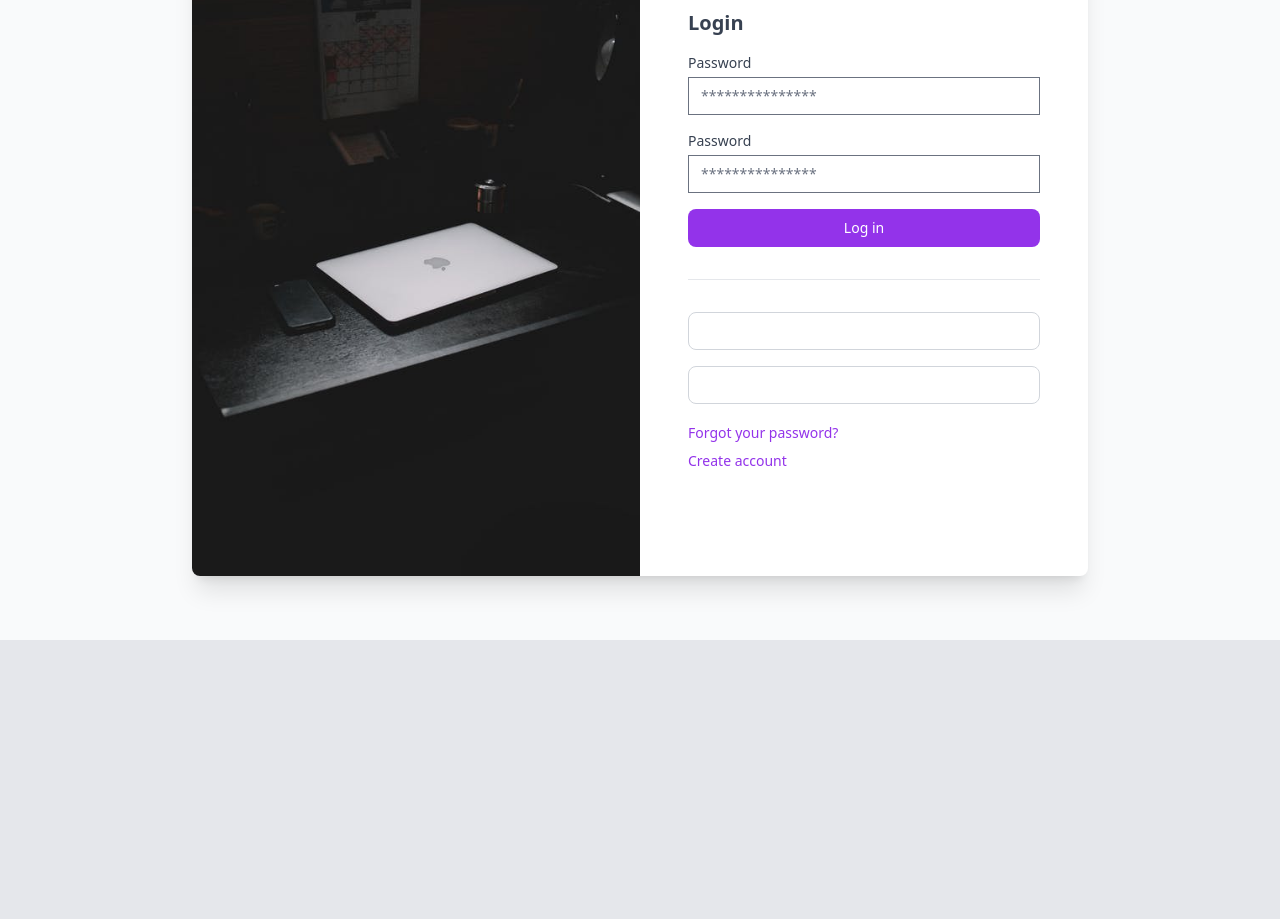
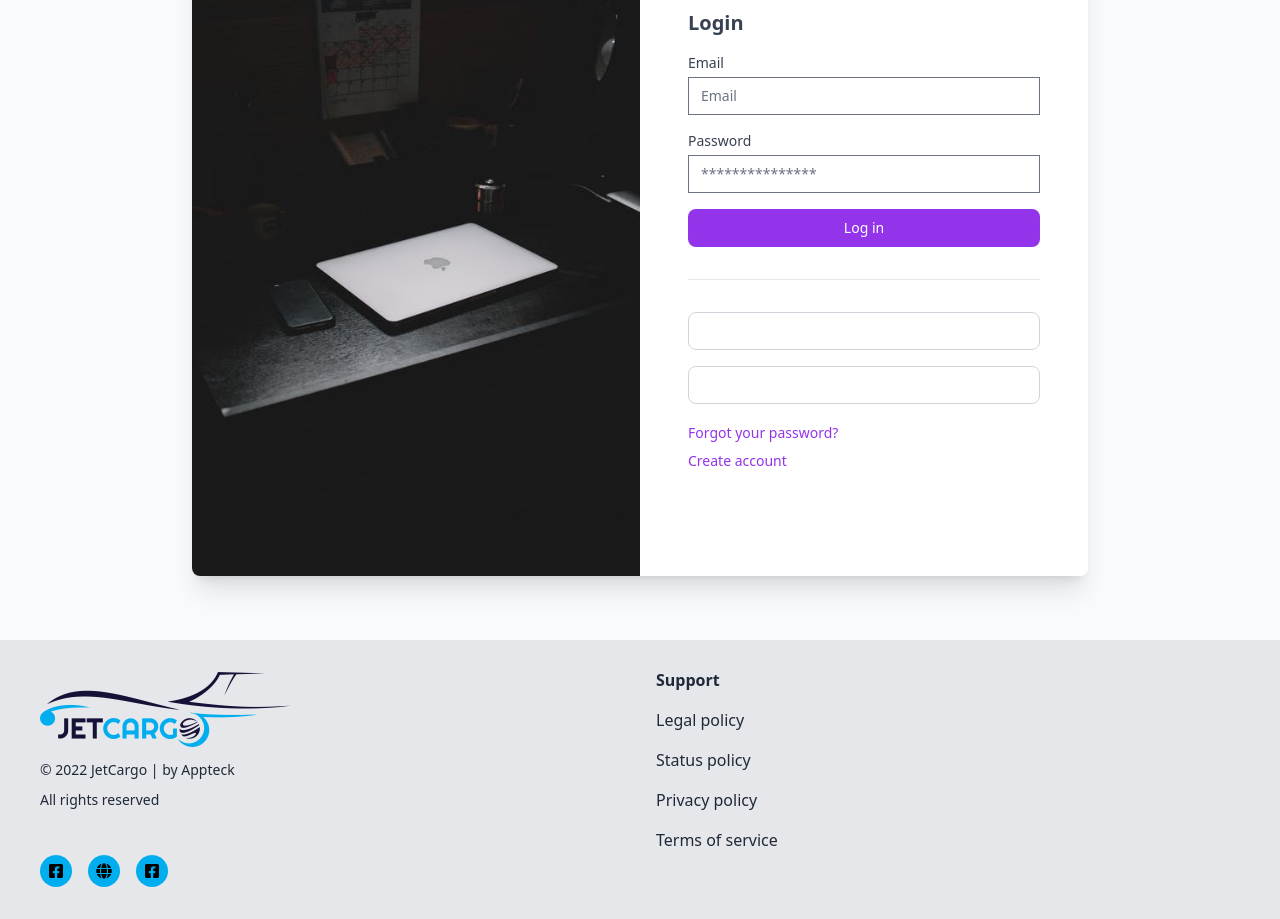
Before and after one commit to lairias/JetCargo-React, a React (Create React App) app: page /login in a window 1280 px wide. Shown: the part 160-1079 px from the top of the page. Before the commit the page ends 800 px from the top, so only its background shows below. Built offline with nearby package versions, Linux system fonts and the light colour scheme.

Commit message:
Generando useState para las validacioens de los input de login

```diff
--- a/package.json
+++ b/package.json
@@ -10,6 +10,7 @@
     "iconoir": "^1.0.0",
     "react": "^17.0.2",
     "react-dom": "^17.0.2",
+    "react-hot-toast": "^2.2.0",
     "react-router-dom": "^6.2.1",
     "react-scripts": "5.0.0",
     "web-vitals": "^2.1.2"
--- a/src/App.js
+++ b/src/App.js
@@ -3,6 +3,7 @@ import { Login } from "./pages/Login";
 import { NotFound } from "./components/Error/NotFound";
 import { Register } from './pages/Register';
 import { ResetPassword } from './pages/ResetPassword';
+import { Fooder } from './components/Fooder/Fooder';
 
 
 function App() {
@@ -11,9 +12,9 @@ function App() {
     <>
       <BrowserRouter>
         <Routes>
-          <Route path="/login" element={<Login />} />
-          <Route path="/register" element={<Register />} />
-          <Route path="/reset-password" element={<ResetPassword />} />
+          <Route path="/login" element={<> <Login />  <Fooder /></> } />
+          <Route path="/register" element={<>  <Register /> <Fooder /> </>} />
+          <Route path="/reset-password" element={<> <ResetPassword /> <Fooder /></>} />
           <Route path="*" element={<NotFound />} />
         </Routes>
       </BrowserRouter>
--- /dev/null
+++ b/src/components/Fooder/Fooder.jsx
@@ -0,0 +1,63 @@
+import { Link } from "react-router-dom";
+import logo from "./../../img/JetCargo-Logo.jpg"
+export const Fooder = () => {
+    const date = new Date().getFullYear()
+    return (
+      <>
+        <div className="mx-auto container py-8 xl:px-15 lg:px-10 sm:px-6 px-4">
+          <div className="grid grid-cols-2 md:grid-cols-2 lg:grid-cols-2 xl:grid-cols-2 md:gap-8 gap-4">
+
+            <div className=" block  flex-shrink-0">
+              <img src={logo} alt=""   />
+              <p className="text-sm leading-none text-gray-800 mt-4">
+                <p>
+                  © {date} JetCargo | by{" "}
+                  <a href="https://www.appteck.com" rel="designer">
+                    Appteck
+                  </a>
+                </p>
+              </p>
+              <p className="text-sm leading-none text-gray-800 mt-4">
+                All rights reserved
+              </p>
+              <div className="flex items-center gap-x-4 mt-12">
+                <div className=" w-8 h-8  jetcargo-color  cursor-pointer  rounded-full flex items-center justify-center">
+                  <a href="https://www.facebook.com/jetcargohonduras">
+                    <i class="fab fa-facebook-square"></i>
+                  </a>
+                </div>
+                <div className=" w-8 h-8  jetcargo-color  cursor-pointer  rounded-full flex items-center justify-center">
+                  <a href="https://www.jetcargo.vip">
+                    <i class="fas fa-globe"></i>
+                  </a>
+                </div>
+                <div className=" w-8 h-8  jetcargo-color  cursor-pointer  rounded-full flex items-center justify-center">
+                  <a href="https://www.facebook.com/jetcargohonduras">
+                    <i class="fab fa-facebook-square"></i>
+                  </a>
+                </div>
+              </div>
+            </div>
+
+            <div>
+              <h2 className="text-base font-semibold leading-4 text-gray-800">
+                Support
+              </h2>
+              <p className="hover:text-gray-500 text-base leading-4 mt-6 text-gray-800 cursor-pointer">
+                Legal policy
+              </p>
+              <p className="hover:text-gray-500 text-base leading-4 mt-6 text-gray-800 cursor-pointer">
+                Status policy
+              </p>
+              <p className="hover:text-gray-500 text-base leading-4 mt-6 text-gray-800 cursor-pointer">
+                Privacy policy
+              </p>
+              <p className="hover:text-gray-500 text-base leading-4 mt-6 text-gray-800 cursor-pointer">
+                Terms of service
+              </p>
+            </div>
+          </div>
+        </div>
+      </>
+    );
+}
--- a/src/components/Login/Formulario.jsx
+++ b/src/components/Login/Formulario.jsx
@@ -1,19 +1,23 @@
 import { NavLink } from "react-router-dom";
-import { Header } from "./Header";
 
-export const Formulario = () => {
+export const Formulario = ({set_email,set_password}) => {
+
+
+
   return (
-    <from className="flex items-center justify-center p-6 sm:p-12 md:w-1/2">
+    <>
+
         <div className="w-full">
           <h1 className="mb-4 text-xl font-semibold text-gray-700 dark:text-gray-200">
             Login
           </h1>
           <label className="block mt-4 text-sm">
-          <span className="text-gray-700 dark:text-gray-400">Email</span>
+            <span className="text-gray-700 dark:text-gray-400">Email  </span>
             <input
               className="block w-full mt-1 text-sm dark:border-gray-600 dark:bg-gray-700 focus:border-purple-400 focus:outline-none focus:shadow-outline-purple dark:text-gray-300 dark:focus:shadow-outline-gray form-input"
-            placeholder="Usuario"
-            type="password"
+              placeholder="Email"
+              type="text"
+              onChange={e=>{set_email(e.target.value)}}
             />
           </label>
           <label className="block mt-4 text-sm">
@@ -22,17 +26,42 @@ export const Formulario = () => {
               className="block w-full mt-1 text-sm dark:border-gray-600 dark:bg-gray-700 focus:border-purple-400 focus:outline-none focus:shadow-outline-purple dark:text-gray-300 dark:focus:shadow-outline-gray form-input"
               placeholder="***************"
               type="password"
+              onChange={e=>{set_password(e.target.value)}}
             />
           </label>
-        <NavLink
+          <button
+          type="submit"
             className="block w-full px-4 py-2 mt-4 text-sm font-medium leading-5 text-center text-white transition-colors duration-150 bg-purple-600 border border-transparent rounded-lg active:bg-purple-600 hover:bg-purple-700 focus:outline-none focus:shadow-outline-purple"
-          to="/"
+
           >
             Log in
+          </button>
+          <hr className="my-8" />
+          <button className="flex items-center justify-center w-full px-4 py-2 text-sm font-medium leading-5 text-white text-gray-700 transition-colors duration-150 border border-gray-300 rounded-lg dark:text-gray-400 active:bg-transparent hover:border-gray-500 focus:border-gray-500 active:text-gray-500 focus:outline-none focus:shadow-outline-gray">
+            <i classname="fab fa-github mx-2" />
+            Github
+          </button>
+          <button className="flex items-center justify-center w-full px-4 py-2 mt-4 text-sm font-medium leading-5 text-white text-gray-700 transition-colors duration-150 border border-gray-300 rounded-lg dark:text-gray-400 active:bg-transparent hover:border-gray-500 focus:border-gray-500 active:text-gray-500 focus:outline-none focus:shadow-outline-gray">
+            <i className="fab fa-facebook-square mx " />
+            Twitter
+          </button>
+          <p className="mt-4">
+            <NavLink
+              className="text-sm font-medium text-purple-600 dark:text-purple-400 hover:underline"
+              to="/reset-password"
+            >
+              Forgot your password?
             </NavLink>
-        <hr className="my-8" />
-<Header />
+          </p>
+          <p className="mt-1">
+            <NavLink
+              className="text-sm font-medium text-purple-600 dark:text-purple-400 hover:underline"
+              to="/register"
+            >
+              Create account
+            </NavLink>
+          </p>
         </div>
-    </from>
+    </>
   );
 };
--- a/src/components/Login/Header.jsx
+++ b/src/components/Login/Header.jsx
@@ -2,8 +2,17 @@
 import Logo from "../../img/login-office-dark.jpeg";
 import {Formulario} from './Formulario'
 import { NavLink } from "react-router-dom";
+import { useState } from "react";
+
+
 
 export const Header = () => {
+  const [email, set_email] = useState("");
+  const [password, set_password] = useState("");
+
+  const handleSubmit = ()=>{
+
+  }
     return (
       <>
         <div className="flex items-center min-h-screen p-6 bg-gray-50 dark:bg-gray-900">
@@ -23,64 +32,16 @@ export const Header = () => {
                   alt="Office"
                 />
               </div>
-              <div className="flex items-center justify-center p-6 sm:p-12 md:w-1/2">
-                <div className="w-full">
-                  <h1 className="mb-4 text-xl font-semibold text-gray-700 dark:text-gray-200">
-                    Login
-                  </h1>
-                  <label className="block mt-4 text-sm">
-                    <span className="text-gray-700 dark:text-gray-400">
-                      Password
-                    </span>
-                    <input
-                      className="block w-full mt-1 text-sm dark:border-gray-600 dark:bg-gray-700 focus:border-purple-400 focus:outline-none focus:shadow-outline-purple dark:text-gray-300 dark:focus:shadow-outline-gray form-input"
-                      placeholder="***************"
-                      type="password"
-                    />
-                  </label>
-                  <label className="block mt-4 text-sm">
-                    <span className="text-gray-700 dark:text-gray-400">
-                      Password
-                    </span>
-                    <input
-                      className="block w-full mt-1 text-sm dark:border-gray-600 dark:bg-gray-700 focus:border-purple-400 focus:outline-none focus:shadow-outline-purple dark:text-gray-300 dark:focus:shadow-outline-gray form-input"
-                      placeholder="***************"
-                      type="password"
-                    />
-                  </label>
-                  <a
-                    className="block w-full px-4 py-2 mt-4 text-sm font-medium leading-5 text-center text-white transition-colors duration-150 bg-purple-600 border border-transparent rounded-lg active:bg-purple-600 hover:bg-purple-700 focus:outline-none focus:shadow-outline-purple"
-                    href="../index.html"
-                  >
-                    Log in
-                  </a>
-                  <hr className="my-8" />
-                  <button className="flex items-center justify-center w-full px-4 py-2 text-sm font-medium leading-5 text-white text-gray-700 transition-colors duration-150 border border-gray-300 rounded-lg dark:text-gray-400 active:bg-transparent hover:border-gray-500 focus:border-gray-500 active:text-gray-500 focus:outline-none focus:shadow-outline-gray">
-                    <i classname="fab fa-github mx-2" />
-                    Github
-                  </button>
-                  <button className="flex items-center justify-center w-full px-4 py-2 mt-4 text-sm font-medium leading-5 text-white text-gray-700 transition-colors duration-150 border border-gray-300 rounded-lg dark:text-gray-400 active:bg-transparent hover:border-gray-500 focus:border-gray-500 active:text-gray-500 focus:outline-none focus:shadow-outline-gray">
-                    <i className="fab fa-facebook-square mx " />
-                    Twitter
-                  </button>
-                  <p className="mt-4">
-                    <NavLink
-                      className="text-sm font-medium text-purple-600 dark:text-purple-400 hover:underline"
-                      to="/reset-password"
-                    >
-                      Forgot your password?
-                    </NavLink>
-                  </p>
-                  <p className="mt-1">
-                    <NavLink
-                      className="text-sm font-medium text-purple-600 dark:text-purple-400 hover:underline"
-                      to="/register"
-                    >
-                      Create account
-                    </NavLink>
-                  </p>
-                </div>
-              </div>
+              <h1>
+                {" "}
+                {email} {password}{" "}
+              </h1>
+              <form
+                onSubmit={handleSubmit}
+                className="flex items-center justify-center p-6 sm:p-12 md:w-1/2"
+              >
+                <Formulario set_email={set_email} set_password={set_password} />
+              </form>
             </div>
           </div>
         </div>
--- a/src/index.css
+++ b/src/index.css
@@ -1,3 +1,9 @@
 @tailwind base;
 @tailwind components;
 @tailwind utilities;
+
+.jetcargo-color{
+    background-color:  #00AEEF
+}
+
+/* "jetcargo-color-secundario": "#161136", */
--- a/tailwind.config.js
+++ b/tailwind.config.js
@@ -5,6 +5,7 @@ module.exports = {
     container: {
       center: true,
     },
+
   },
   plugins: [require("@tailwindcss/forms")],
 };
```
Also changed, not shown: src/components/AlertToast/Index.jsx (added, +9 -0 lines), src/components/Register/Formulario.jsx (+15 -16 lines), src/components/Register/UserInfromation.jsx (+6 -3 lines), 1 other file (tests, documents, lock files or other folders). Lines whose indentation alone changed are shown as unchanged.
